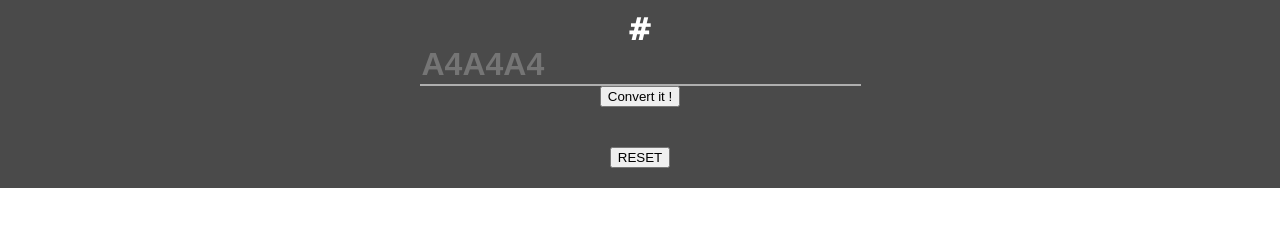
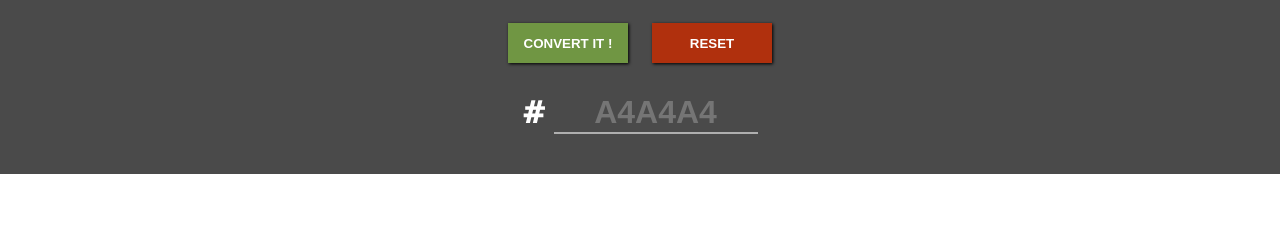
Before and after one commit to axeltonson/Color-Translate, a plain HTML site: page index.html in a window 1280 px wide. Shown: the part 123-350 px from the top of the page. Drawn offline with Linux system fonts and the light colour scheme.

Commit message:
minor graphic update

```diff
--- a/css/styles.css
+++ b/css/styles.css
@@ -23,6 +23,8 @@ header ul li>span {
 }
 
 header ul li input {
+    width: 200px;
+    text-align: center;
     background:#4A4A4A;
     color:#FFF;
     font-size: 32px;
@@ -30,6 +32,26 @@ header ul li input {
     border:0;
     border-bottom:2px solid #AFAFAF;
     outline:none;
+}
+
+header button {
+    width: 120px;
+    height: 40px;
+    box-shadow: 1px 1px 3px #000;
+    border: 0;
+    font-weight: 800;
+    color: #fff;
+    text-transform: uppercase;
+    margin: 10px;
+    outline: none;
+}
+
+#convert_button {
+    background: #709643;
+}
+
+#reset_button {
+    background: #B0300D;
 }
 
 header ul li p {
--- a/index.html
+++ b/index.html
@@ -14,13 +14,13 @@
             <li>
                 <h1><a href="">Convert your color code</a></h1>
             </li>
+            <li>
+                <button id="convert_button">Convert it !</button>
+                <button id="reset_button">RESET</button>
+            </li>
             <li id="form">
                 <span># </span><input type="text" placeholder="A4A4A4" maxlength="6">
-                <button id="convert_button">Convert it !</button>
                 <p></p>
-            </li>
-            <li>
-                <button id="reset_button">RESET</button>
             </li>
         </ul>
     </nav>
```
